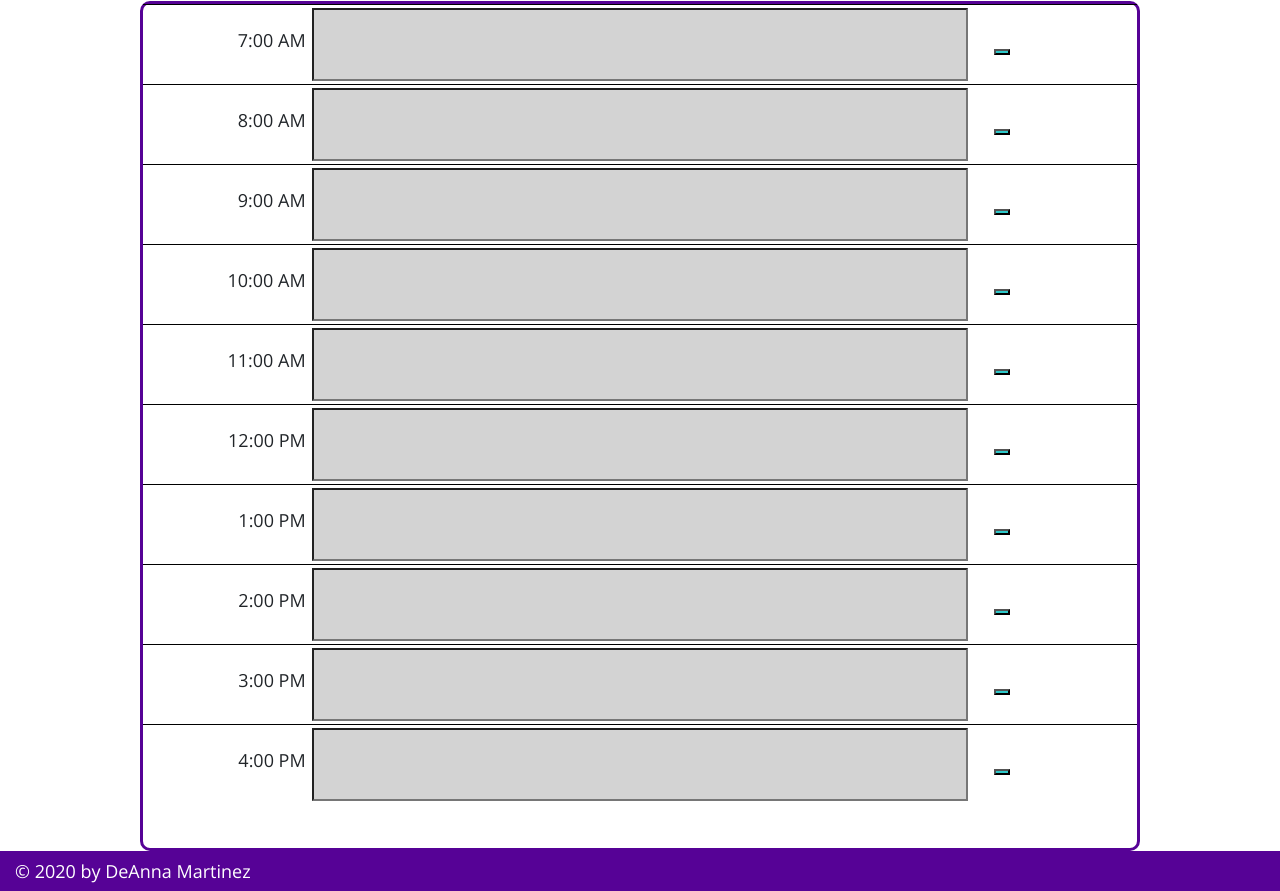
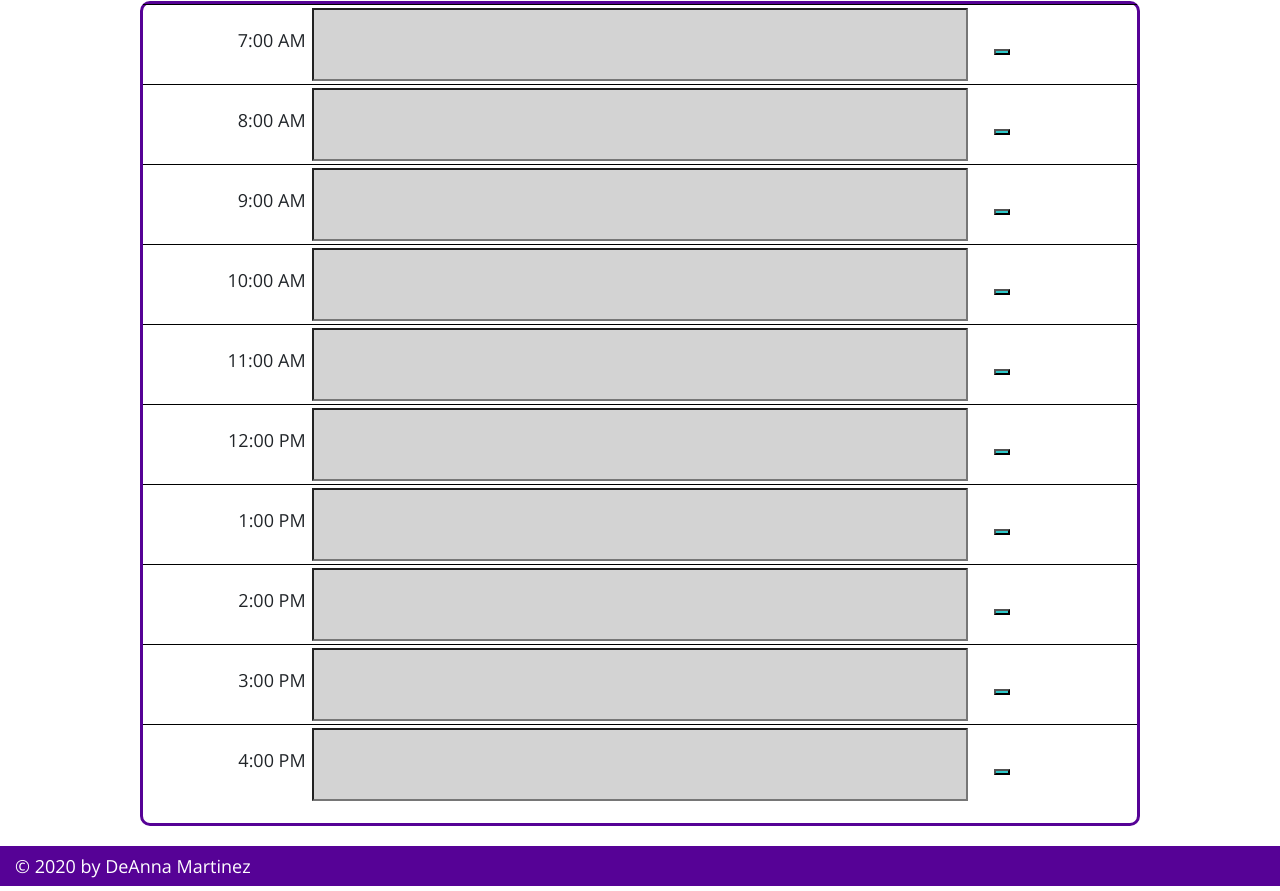
Before and after one commit to deannapi/work-day-scheduler, a plain HTML site: page index.html in a window 1280 px wide. Shown: the part 219-1110 px from the top of the page. Drawn offline with nearby package versions, Linux system fonts and the light colour scheme; a web font is replaced by a local one.

Commit message:
changed footer margin

```diff
--- a/assets/css/style.css
+++ b/assets/css/style.css
@@ -21,6 +21,7 @@ footer {
   color: white;
   background-color: #560296;
   padding: 15px;
+  margin-top: 20px;
 }
 
 header p {
@@ -43,7 +44,7 @@ h4 {
 .container {
   border-radius: 10px;
   border: #560296 solid;
-  height: 850px;
+  height: 825px;
   width: 1000px;
 }
 
```
